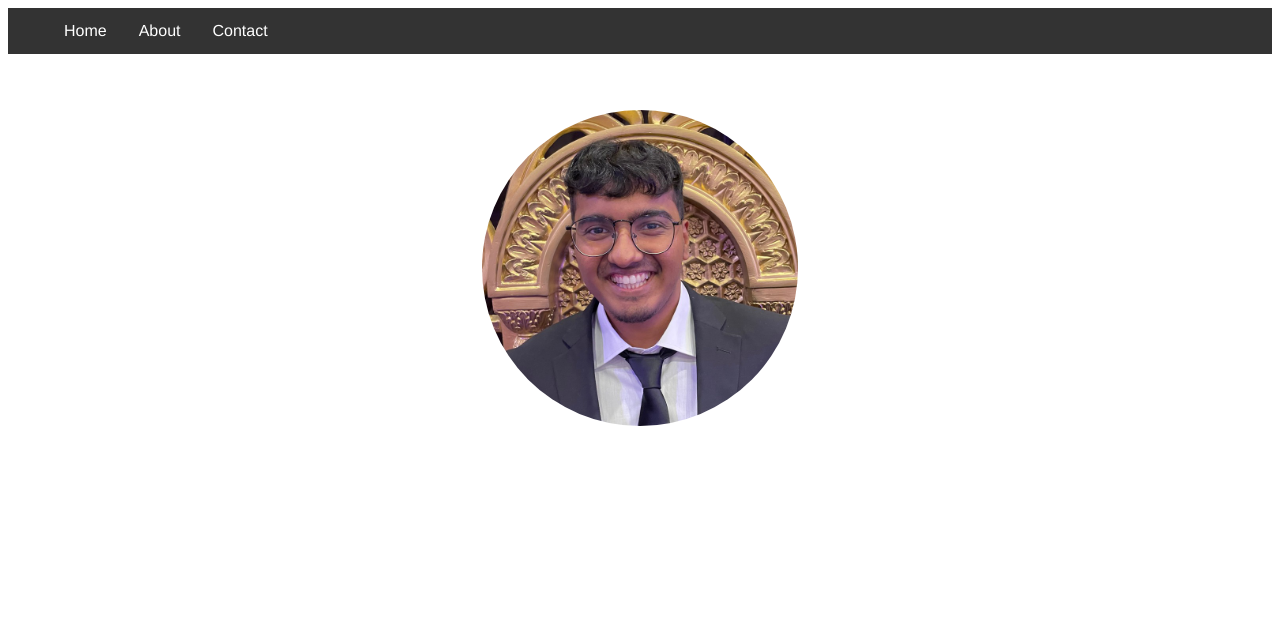
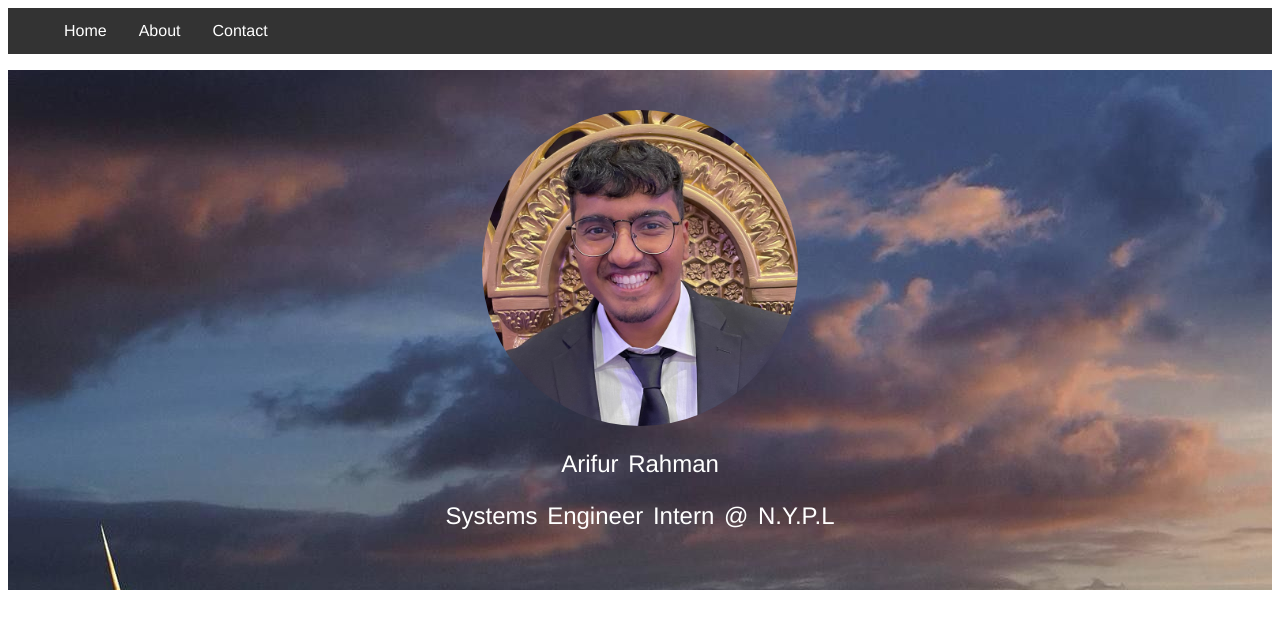
Before and after one commit to arahman63/assignment1, a plain HTML site: page index.html in a window 1280 px wide. Drawn offline with Linux system fonts and the light colour scheme; the site is published under a folder, as on GitHub Pages, so addresses that start at the root find nothing.

Commit message:
fixed paths for images in the home directory

```diff
--- a/index.html
+++ b/index.html
@@ -16,7 +16,7 @@
         </ul>
     </div>
   <!--First section Need to add opacity to the background img -->
-  <div style="background-image:url(/img/city.jpeg); height:480px; padding-top:40px; margin: top 0px;">
+  <div style="background-image:url(./img/city.jpeg); height:480px; padding-top:40px; margin: top 0px;">
     <div>
     <img class="profile" src="./img/me.jpeg" alt="profile pic">
     <p>Arifur Rahman</p>
```
